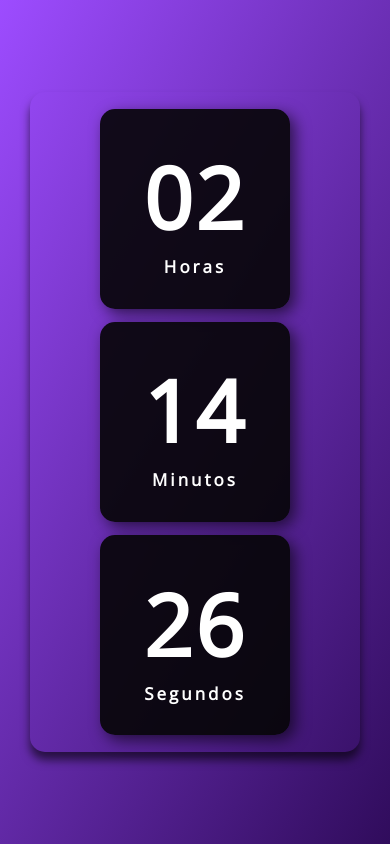
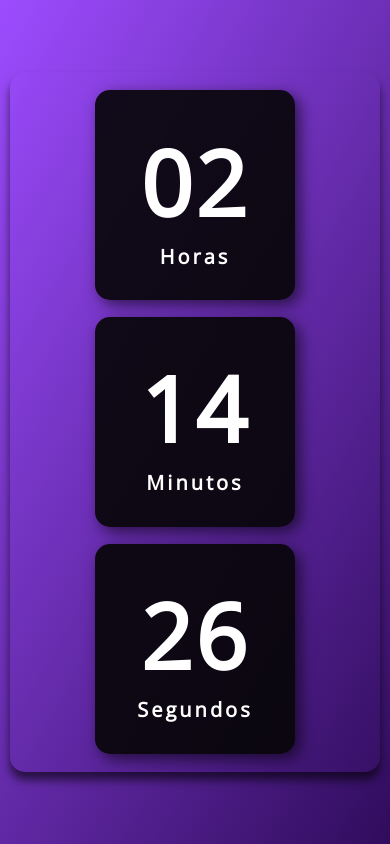
Before and after one commit to antonimatheus/Relogio-Digital, a plain HTML site: page index.html in a window 390 px wide. Drawn offline with nearby package versions, Linux system fonts and the light colour scheme.

Commit message:
update v3

```diff
--- a/style/estilo.css
+++ b/style/estilo.css
@@ -8,7 +8,7 @@
 
 body {
     height: 100vh;
-    background: linear-gradient(120deg,rgb(157, 76, 255),rgb(48, 12, 92));
+    background: linear-gradient(120deg,rgb(157, 76, 255),rgb(40, 7, 82));
     display: flex;
     align-items: center;
     justify-content: center;
@@ -18,16 +18,16 @@ body {
     display: flex;
     align-items: center;
     justify-content: space-around;
-    height: 300px;
-    width: 610px;
+    height: 420px;
+    width: 930px;
     background-color: transparent;
     border-radius: 15px;
     box-shadow: 0px 8px 10px rgba(0, 0, 0, .6);
 }
 
 .relogio div {
-    height: 200px;
-    width: 170px;
+    height: 300px;
+    width: 260px;
     display: flex;
     flex-direction: column;
     align-items: center;
@@ -41,11 +41,11 @@ body {
 
 .relogio span {
     font-weight: bolder;
-    font-size: 85px;
+    font-size: 100px;
 }
 
 .relogio span.tempo {
-    font-size: 15px;
+    font-size: 20px;
 }
 
 @media screen and (max-width: 720px) {
@@ -62,8 +62,8 @@ body {
     align-items: center;
     flex-direction: column;
     justify-content: space-around;
-    height: 640px;
-    width: 310px;
+    height: 680px;
+    width: 350px;
     padding: 10px;
     background-color: transparent;
     border-radius: 15px;
@@ -71,8 +71,8 @@ body {
 }
 
 .relogio div {
-    height: 200px;
-    width: 190px;
+    height: 210px;
+    width: 200px;
     display: flex;
     flex-direction: column;
     align-items: center;
@@ -86,11 +86,11 @@ body {
 
 .relogio span {
     font-weight: bolder;
-    font-size: 85px;
+    font-size: 90px;
 }
 
 .relogio span.tempo {
-    font-size: 17px;
+    font-size: 20px;
 }
 
 }
```
